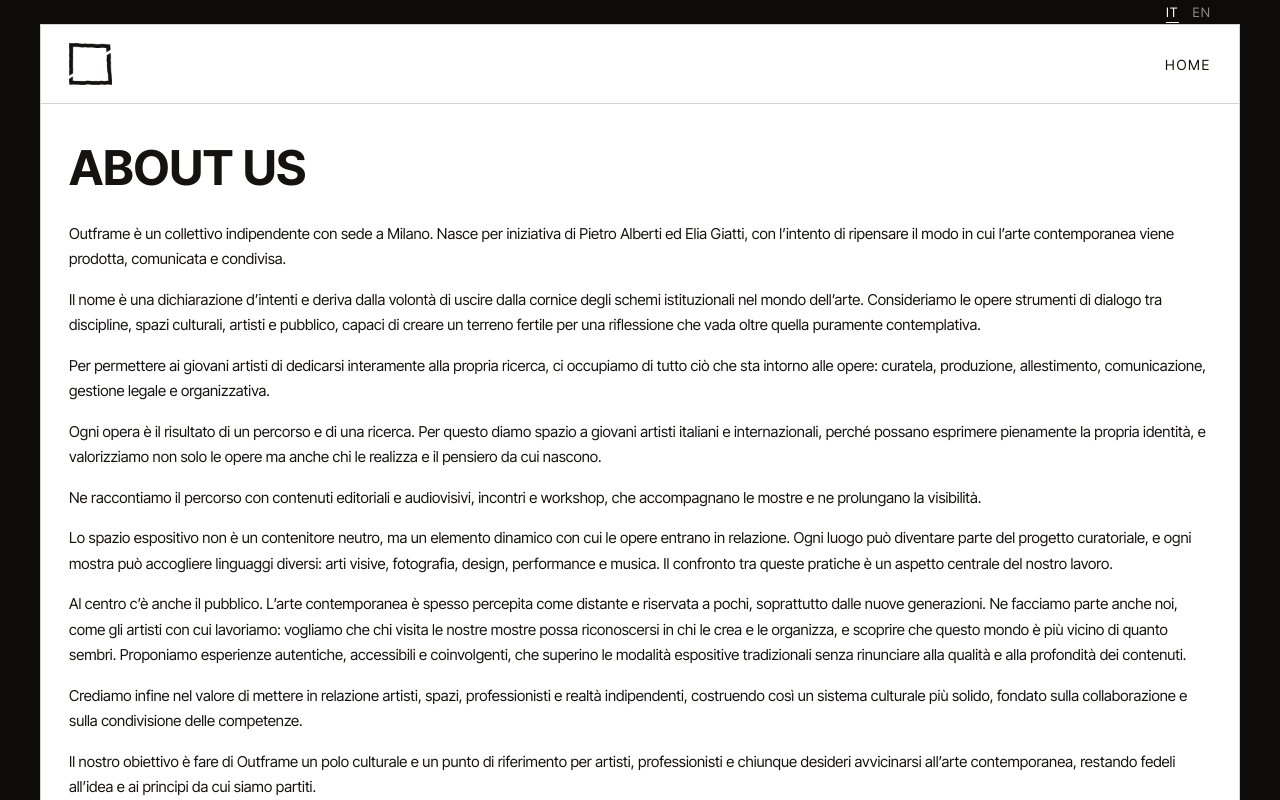
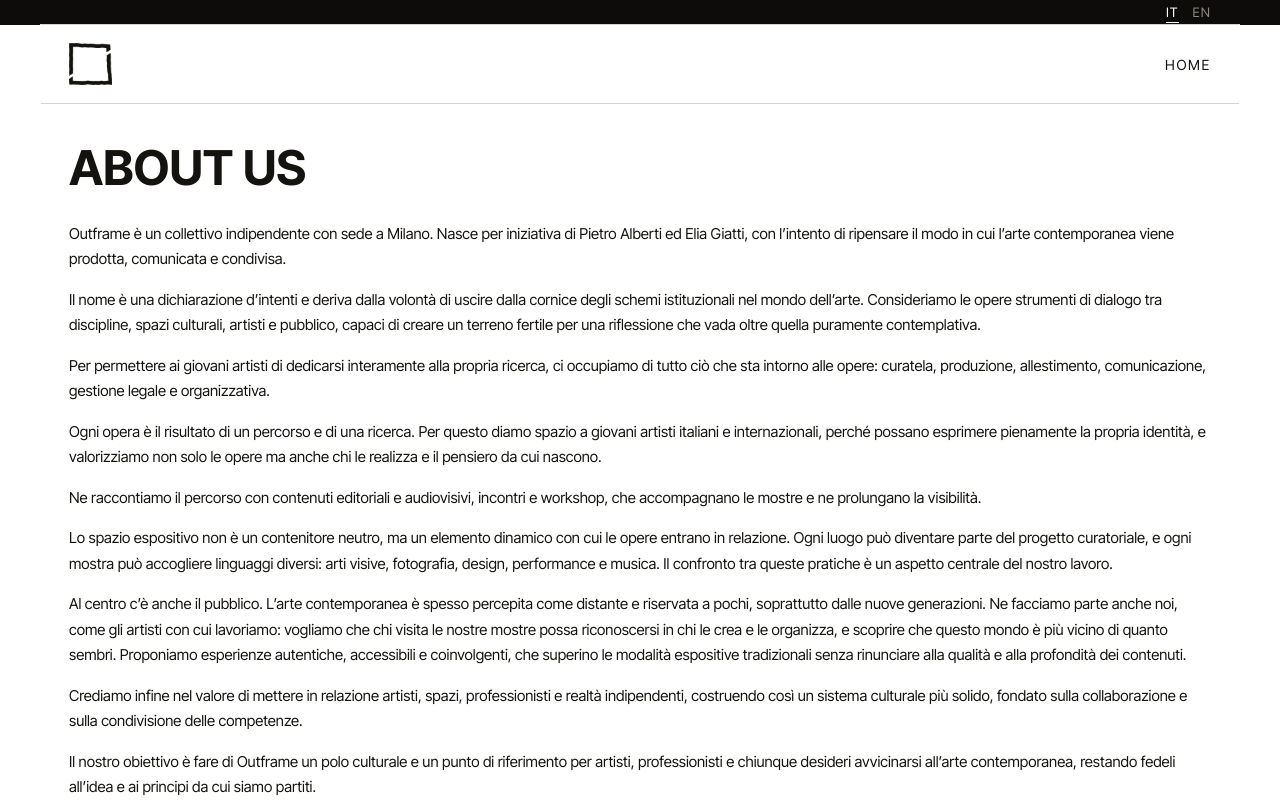
Before and after one commit to outframe-ctrl/outframe-sito, a plain HTML site: page index.html in a window 1280 px wide. Both pictures are taken after a click on the button "ABOUT US →". Shown: the top 800 px of the page. Drawn offline with Linux system fonts and the light colour scheme.

Commit message:
Lati bianchi sugli schermi grandi

```diff
--- a/index.html
+++ b/index.html
@@ -618,6 +618,19 @@
   #contatti .contacts dd a:hover{background-size:100% 1px;}
   #contatti :focus-visible{outline-color:#fff;}
   @media (max-width:640px){ #contatti{margin:0 -16px; padding:0 16px;} #contatti .psec-pad{padding:36px 0;} }
+  /* schermi grandi: ai lati del riquadro c'è bianco, non nero. Le fasce nere (in alto con IT/EN, in fondo,
+     i contatti e la chiusura dei progetti) restano a tutta larghezza come sugli schermi più piccoli */
+  .frame::before{content:""; position:absolute; z-index:-1; top:0; bottom:0; left:50%; width:100vw; margin-left:-50vw; background:var(--paper); pointer-events:none;}
+  @media (min-width:1201px){
+    .frame{border-left-color:transparent; border-right-color:transparent;}
+    #contatti{box-shadow:0 0 0 100vmax var(--fondo); clip-path:inset(0 -100vmax);}
+  }
+  @media (min-width:1249px){
+    .panel{overflow-x:hidden;}
+    .panel-inner::before{content:""; position:absolute; z-index:-1; top:0; bottom:0; left:50%; width:100vw; margin-left:-50vw; background:var(--paper); pointer-events:none;}
+    .panel-inner, .article.pag-artista .panel-inner{border-left-color:transparent; border-right-color:transparent;}
+    .p-fine{box-shadow:0 0 0 100vmax var(--fondo); clip-path:inset(0 -100vmax);}
+  }
   @media (max-width:900px){
     .contact-row{grid-template-columns:minmax(0,1fr);}
 
```
